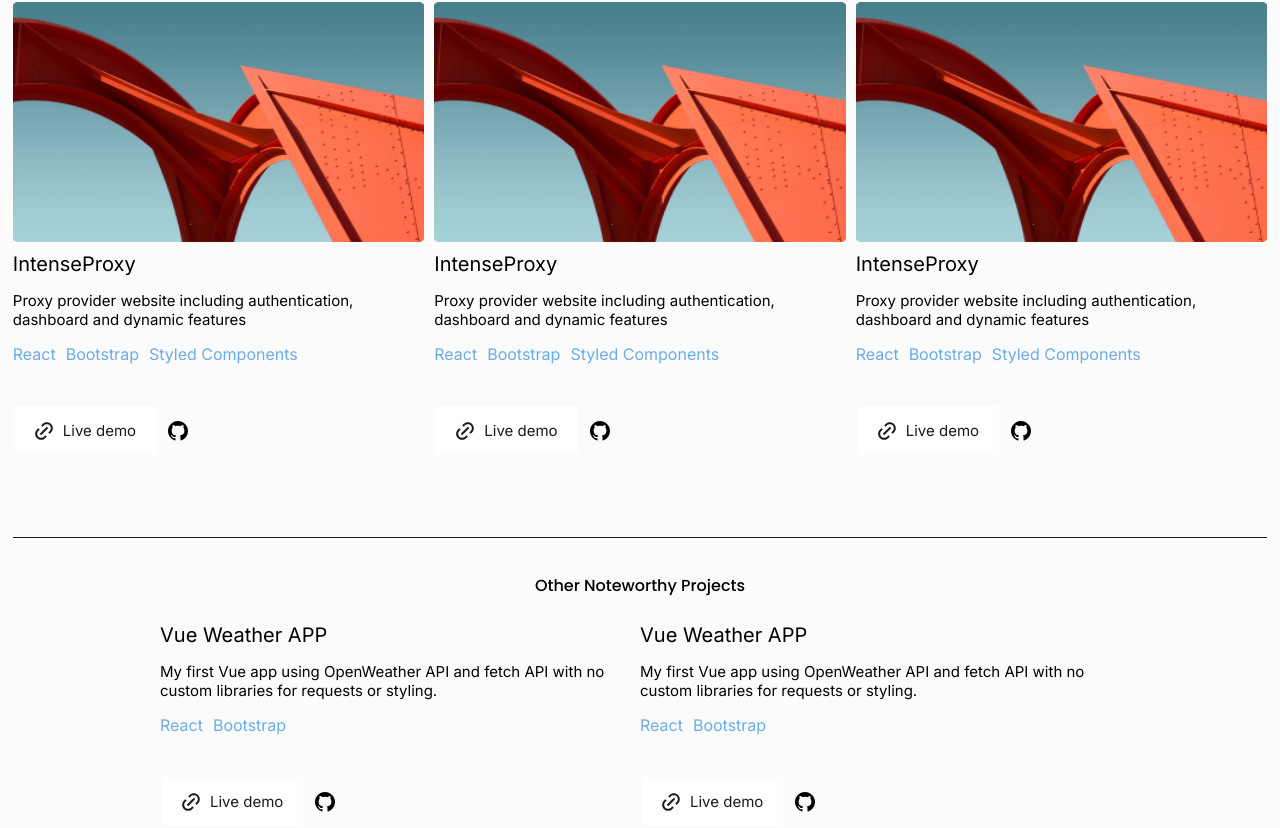
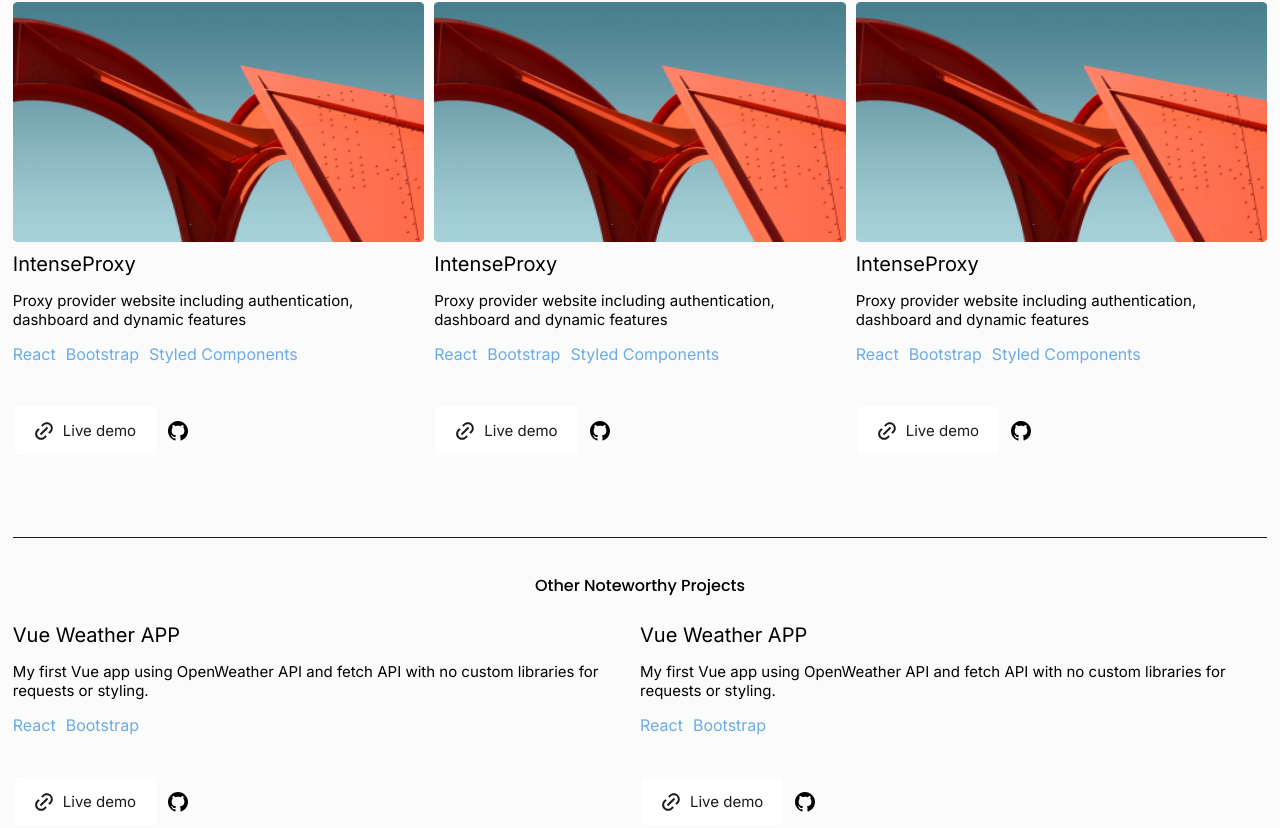
Before and after one commit to Code-Victor/Portfolio, a Next.js app: page /projects in a window 1280 px wide. Shown: the part 693-1521 px from the top of the page. Built offline with nearby package versions, Linux system fonts and the light colour scheme.

Commit message:
changed layout width

```diff
--- a/components/inc/Projects.tsx
+++ b/components/inc/Projects.tsx
@@ -7,7 +7,7 @@ const Projects = () => {
     <Section title="Other Noteworthy Projects" css={{bg:"$backgroundSecondary",'& h3:first-of-type':{ta:'center'}}}>
       <Grid
         columns={{ "@initial": 1, "@md": 2 }}
-        css={{ maxWidth: 960 ,mx:'auto',mt:'$5'}}
+        css={{ mx:'auto',mt:'$5'}}
         justify="center"
       >
         <Card
```
